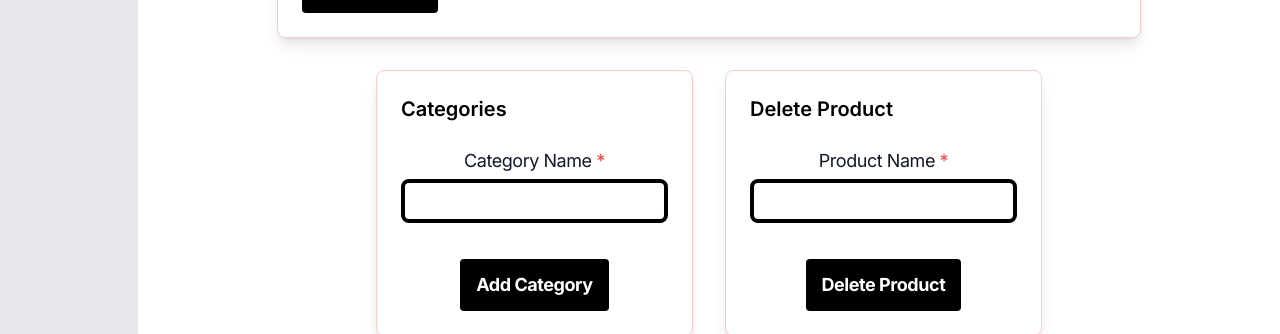
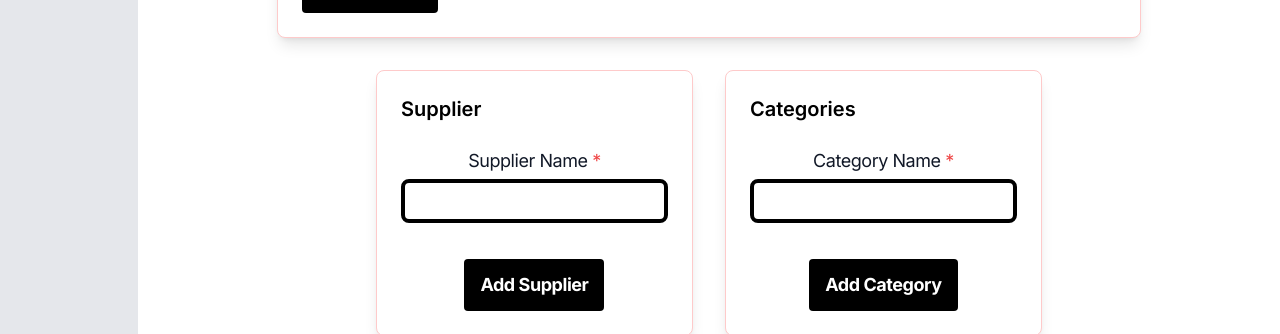
Before and after one commit to joshmathew22/point-of-sale-system, a Next.js app: page /pages/dashboard/modify in a window 1280 px wide. Shown: the part 618-952 px from the top of the page. Built offline with nearby package versions, Linux system fonts and the light colour scheme; no server answers; the database is empty.

Commit message:
supplier form

```diff
--- /dev/null
+++ b/app/api/supplier/route.ts
@@ -0,0 +1,27 @@
+import { Supplier } from '@/types'
+import { NextRequest } from 'next/server'
+import prisma from '@/client'
+
+
+
+//get data
+export async function GET(req: NextRequest) {
+  const supplier = await prisma.$queryRaw<Supplier[]>`
+  SELECT *
+  FROM supplier`
+  return new Response(JSON.stringify(supplier))
+}
+
+//add data
+export async function POST(req: NextRequest){
+  const data:Supplier = await req.json();
+
+  const supplier = await prisma.$executeRaw`
+  INSERT INTO supplier(SupplierID, SupplierName)
+  VALUES(${data.SupplierID}, ${data.SupplierName});`;
+/*
+INSERT INTO product(SupplierID, SupplierName, ContactPerson, ContactNumber, Email, Address, City)
+  VALUES(${data.SupplierID}, ${data.SupplierName}, ${data.ContactPerson}, ${data.ContactNumber}, ${data.Email}, ${data.Address}, ${data.City});`;
+  */
+  return new Response(JSON.stringify(supplier))
+}
--- a/app/pages/dashboard/modify/page.tsx
+++ b/app/pages/dashboard/modify/page.tsx
@@ -18,6 +18,11 @@ const addProductsForm = {
 
 const addCategorysForm = {
     catName:""
+}
+
+const addSupplierForm = {
+    SupplierName:"",
+
 }
 
 const addStockForm = {
@@ -45,6 +50,9 @@ const Modify: NextPage = () => {
 
     const[addCategoriesFormData, setCategoriesFormData] = useState(addCategorysForm)
     const{catName} = addCategoriesFormData;
+
+    const[addSupplierFormData, setSupplierFormData] = useState(addSupplierForm)
+    const{SupplierName} = addSupplierFormData;
 
     const[addStockFormData,setStockFormData]=useState(addStockForm)
     const{stockName,stock} =addStockFormData
@@ -117,7 +125,12 @@ const Modify: NextPage = () => {
             [e.target.id]: e.target.value
        }));
     };
-
+    const onSupplierChange = (e: React.ChangeEvent<HTMLInputElement>)=>{
+        setSupplierFormData((prevState)=>({
+            ...prevState,
+            [e.target.id]: e.target.value
+       }));
+    };
     const onStockChange = (e: React.ChangeEvent<HTMLInputElement>)=>{
         setStockFormData((prevState)=>({
             ...prevState,
@@ -160,6 +173,23 @@ const Modify: NextPage = () => {
         }) .then(()=>{
             toast("user added!")
             setFormData(addProductsForm);
+            //UID= UID+1
+        }) .catch(function(error){
+            toast.error("something went wrong")
+        })
+    }
+
+    const AddSupplierSubmit = async (e: React.FormEvent<HTMLFormElement>) =>{
+        e.preventDefault();
+        CID = generateRandomId(8);
+        console.log(SupplierName,CID)
+        axios.post('../../api/supplier', {
+            SupplierID: CID,
+            SupplierName:SupplierName
+
+        }) .then(()=>{
+            toast("Category added!")
+            setSupplierFormData(addSupplierForm);
             //UID= UID+1
         }) .catch(function(error){
             toast.error("something went wrong")
@@ -310,6 +340,26 @@ const Modify: NextPage = () => {
                     </button>
                 </form>
             </div>
+
+            <div className="p-6 shadow-lg rounded-lg bg-white border border-red-200 m-4">
+                <h2 className="text-xl font-semibold">Supplier</h2>
+                <form onSubmit={AddSupplierSubmit} className="mt-5 text-center text-lg leading-9 tracking-tight text-gray-900">
+                            <label htmlFor="SupplierName">
+                                Supplier Name <span className="text-red-500">*</span>
+                            </label>
+                            <br />
+                            <input className="border-4 border-black rounded-lg" type="text" id="SupplierName" value={SupplierName} onChange={onSupplierChange} required />
+                            <br />
+                            <br />
+
+                            <button type="submit" className="bg-black text-white font-bold py-2 px-4 rounded">
+                                Add Supplier
+                            </button>
+                            <br />
+                        </form>
+
+            </div>
+
             <div className="p-6 shadow-lg rounded-lg bg-white border border-red-200 m-4">
                 <h2 className="text-xl font-semibold">Categories</h2>
                 <form onSubmit={AddCategorySubmit} className="mt-5 text-center text-lg leading-9 tracking-tight text-gray-900">
```
Also changed, not shown: types.ts (+10 -0 lines), 1 other file (tests, documents, lock files or other folders).
